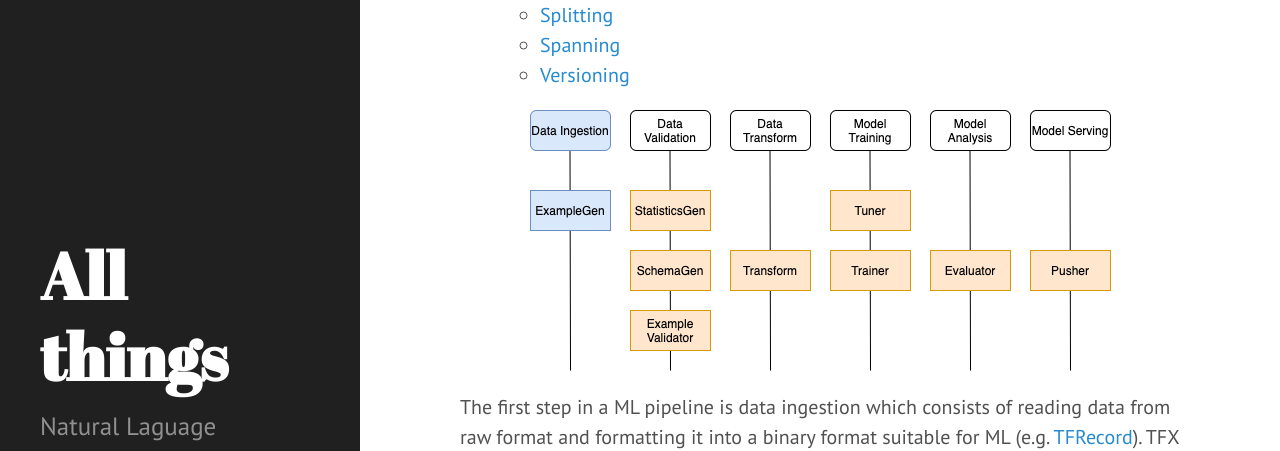
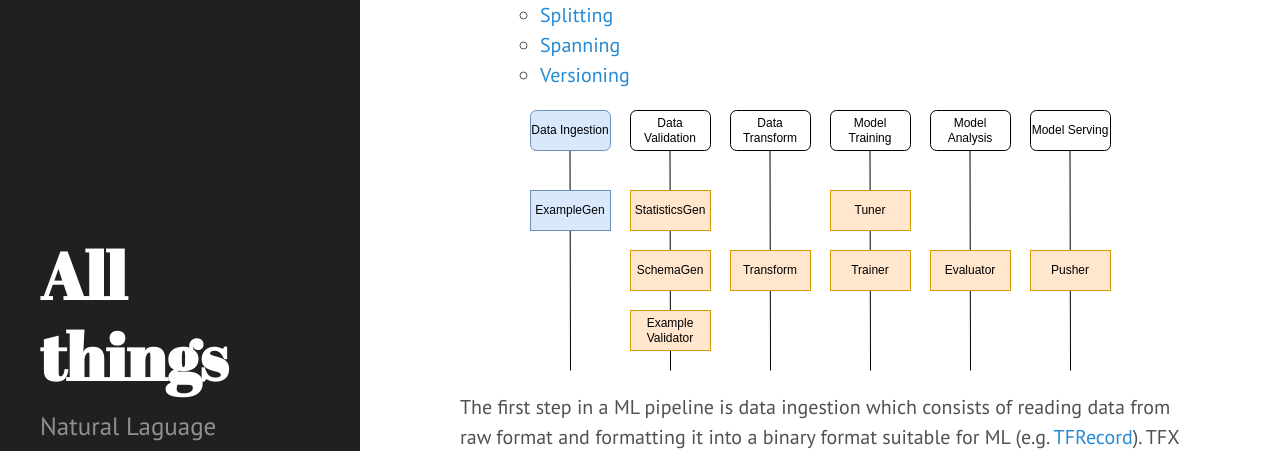
Before and after one commit to dzlab/dzlab.github.io, a Jekyll site: the page built from _posts/2020-09-13-tfx-data-ingestion.md, in a window 1280 px wide and 900 px high, scrolled down 360 px. Shown: the part 150-601 px from the top of the window. Built offline with Jekyll 4.4.1, drawn with Linux system fonts in a browser that asks for light colours; nearby versions of some CDN libraries; comment, search, counter and statistics services are not loaded; a style sheet for code colours, icons or effects is not loaded; the table of contents is made by our own code.

Commit message:
replace png with svg

```diff
--- a/_posts/2020-09-13-tfx-data-ingestion.md
+++ b/_posts/2020-09-13-tfx-data-ingestion.md
@@ -8,7 +8,7 @@
 img_excerpt:
 ---
 
-![tfx-components]({{ "assets/2020/09/20200913-tfx-components.png" | absolute_url }}){: .center-image }
+![tfx-components]({{ "assets/2020/09/20200913-tfx-components.svg" | absolute_url }}){: .center-image }
 
 
 The first step in a ML pipeline is data ingestion which consists of reading data from raw format and formatting it into a binary format suitable for ML (e.g. [TFRecord]({{ "dltips/en/tensorflow/tfrecord/" | absolute_url }})).
```
Also changed, not shown: assets/2020/09/20200913-tfx-components.png (deleted), assets/2020/09/20200913-tfx-components.svg (added).
